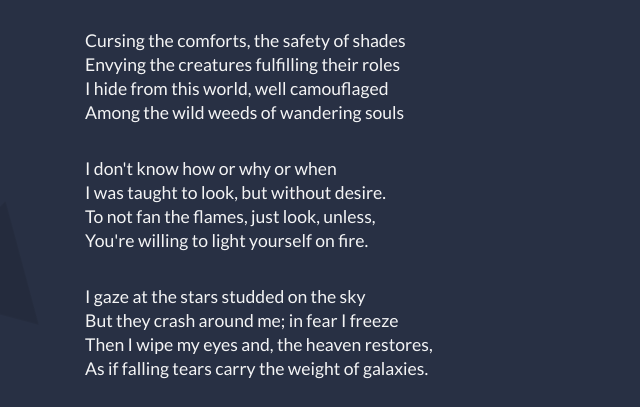
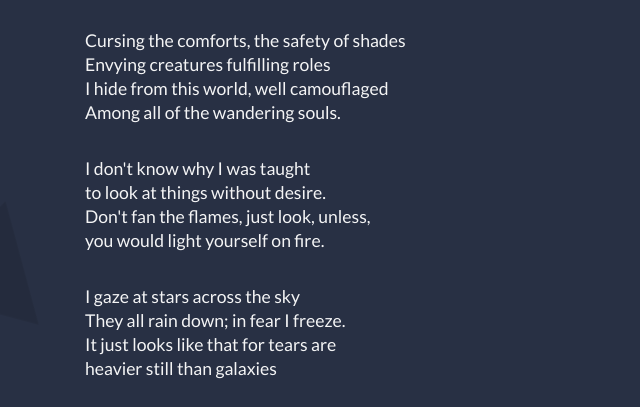
Before and after one commit to theabdullahalam/brainforest, an Eleventy site: page Never Ending Freefall.md in a window 1280 px wide. Shown: the part 393-800 px from the top of the page, without its empty margins (171-811 px from the left). Built offline with nearby package versions, Linux system fonts and the light colour scheme; Eleventy itself is replaced by a stand-in of ours; files that its build step writes are made by us from their sources.

Commit message:
add more poems

```diff
--- a/Never Ending Freefall.md
+++ b/Never Ending Freefall.md
@@ -5,22 +5,22 @@ layout: note.njk
 date: 2017-01-15
 ---
 Cursing the comforts, the safety of shades
-Envying the creatures fulfilling their roles
+Envying creatures fulfilling roles
 I hide from this world, well camouflaged
-Among the wild weeds of wandering souls
+Among all of the wandering souls.
 
-I don't know how or why or when
-I was taught to look, but without desire.
-To not fan the flames, just look, unless,
-You're willing to light yourself on fire.
+I don't know why I was taught
+to look at things without desire.
+Don't fan the flames, just look, unless,
+you would light yourself on fire.
 
-I gaze at the stars studded on the sky
-But they crash around me; in fear I freeze
-Then I wipe my eyes and, the heaven restores,
-As if falling tears carry the weight of galaxies.
+I gaze at stars across the sky
+They all rain down; in fear I freeze.
+It just looks like that for tears are
+heavier still than galaxies
 
 Going round and round in circles,
-Resilience felt futile after all,
+Strength felt futile after all,
 When I learnt at last that orbits
 Are a never-ending freefall...
 
```
Also changed, not shown: Armaanon ke Armaan.md (added, +25 -0 lines).
